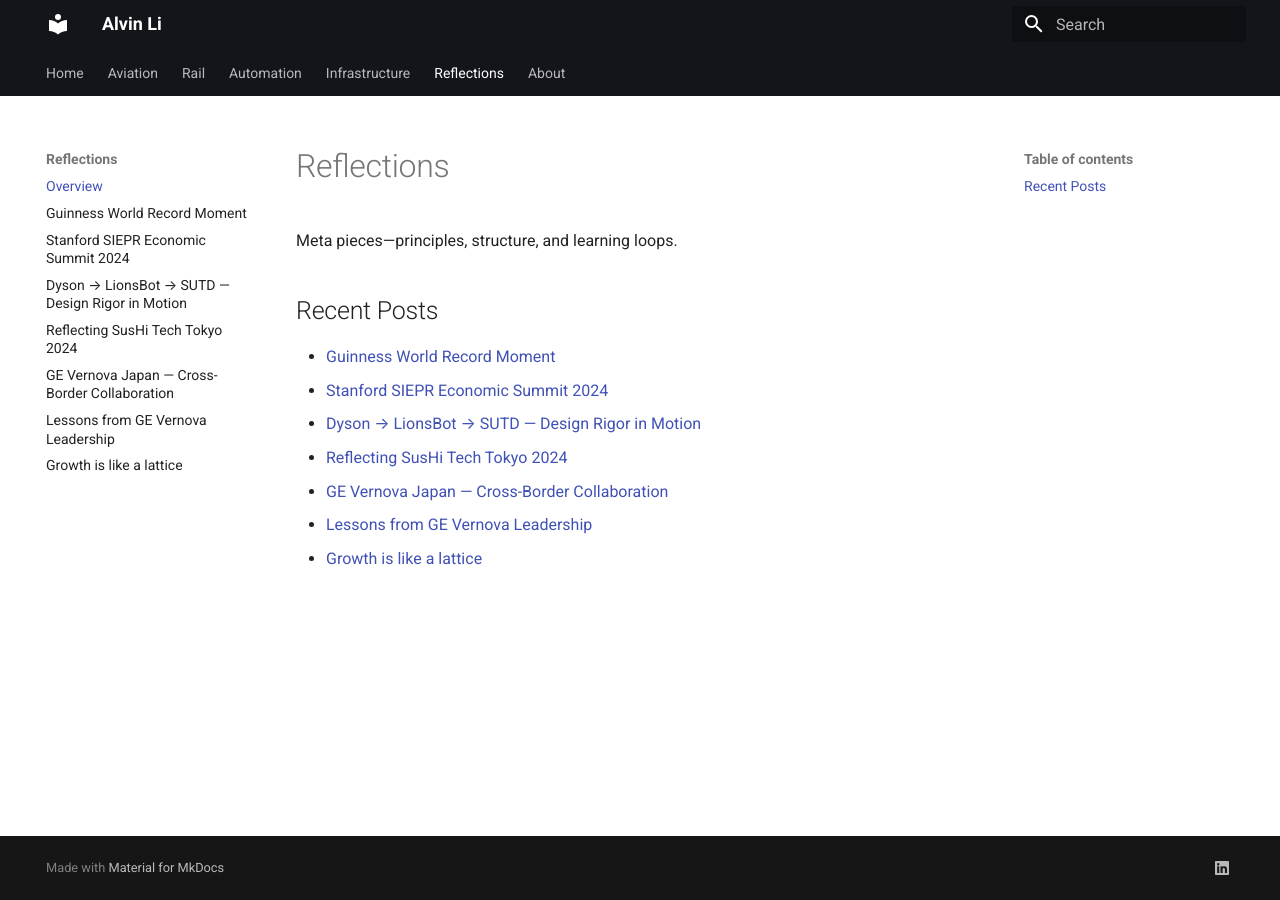
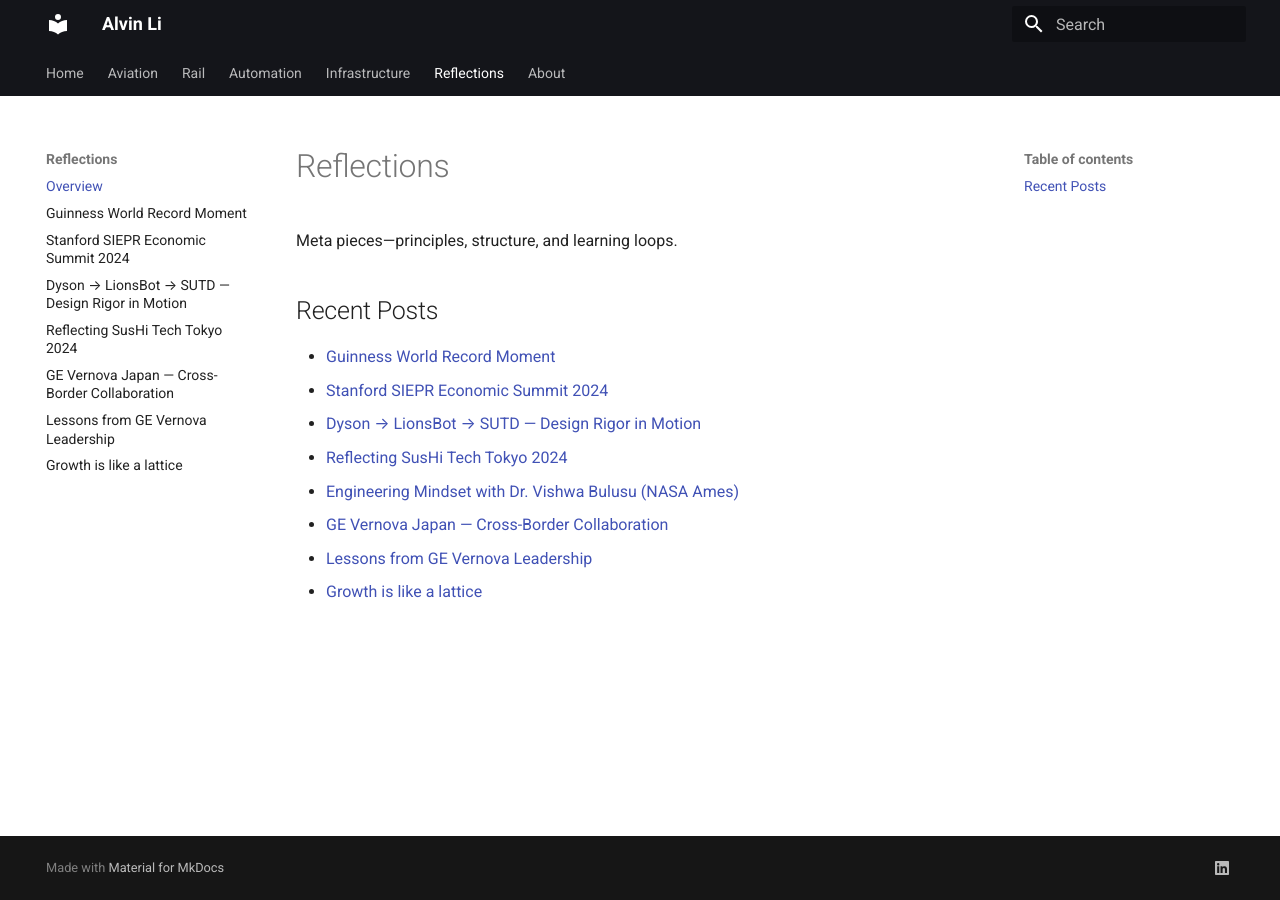
Before and after one commit to alvvvli/alvin-site, an MkDocs documentation site: the page built from docs/reflections/index.md, in a window 1280 px wide. Built offline with MkDocs 1.6.1 and Material for MkDocs 9.7.7, drawn with Linux system fonts in a browser that asks for light colours.

Commit message:
Update index.md

```diff
--- a/docs/reflections/index.md
+++ b/docs/reflections/index.md
@@ -7,6 +7,7 @@ Meta pieces—principles, structure, and learning loops.
 - [Stanford SIEPR Economic Summit 2024](siepr.md)
 - [Dyson → LionsBot → SUTD — Design Rigor in Motion](sutd.md)
 - [Reflecting SusHi Tech Tokyo 2024](sushi24.md)
+- [Engineering Mindset with Dr. Vishwa Bulusu (NASA Ames)](bulusu.md)
 - [GE Vernova Japan — Cross-Border Collaboration](gevjp.md)
 - [Lessons from GE Vernova Leadership](francisjulia.md)
 - [Growth is like a lattice](lattice.md)
```
